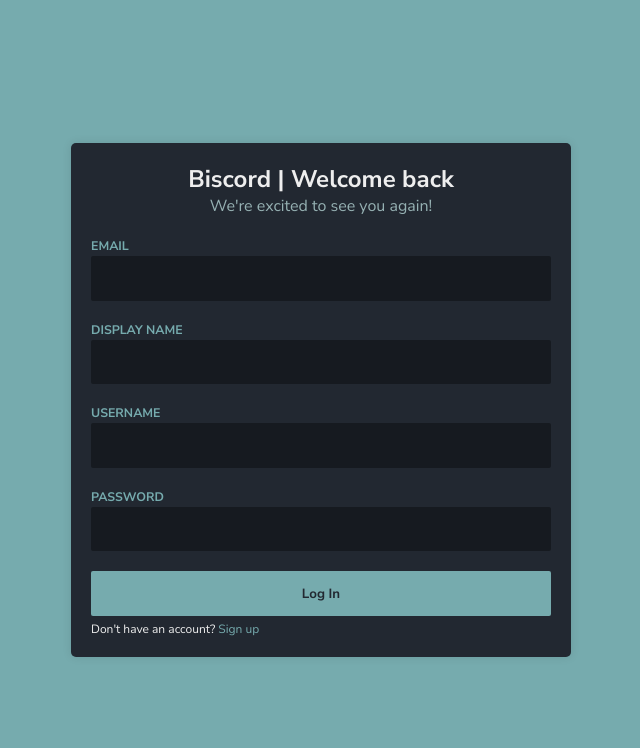
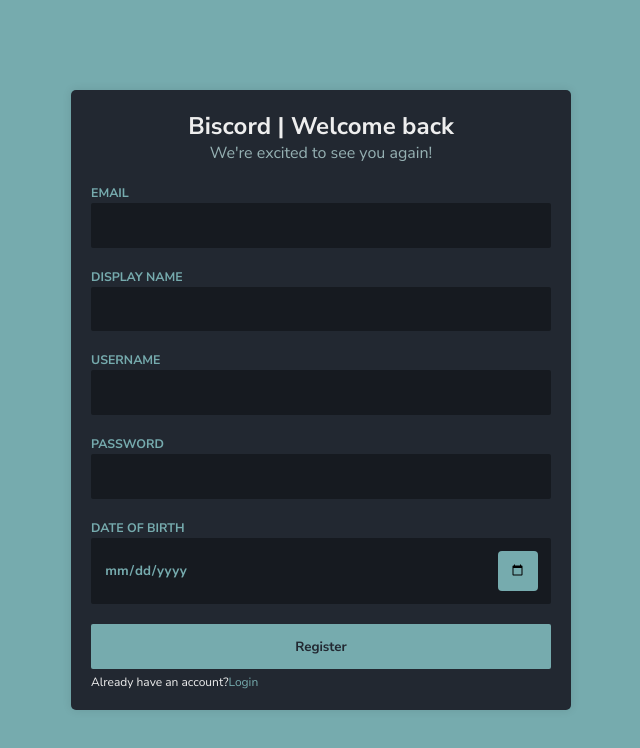
Before and after one commit to mmvergara/biscord, a SvelteKit app in the folder svelte-frontend/: page /auth/register in a window 1280 px wide. Shown: the top 748 px of the page, without its empty margins (319-959 px from the left). Built offline with nearby package versions, Linux system fonts and the light colour scheme.

Commit message:
Add registration form and date of birth field

```diff
--- a/svelte-frontend/src/routes/auth/register/+page.svelte
+++ b/svelte-frontend/src/routes/auth/register/+page.svelte
@@ -3,6 +3,17 @@
   let password: string = "";
   let displayName: string = "";
   let username: string = "";
+  let dateOfBirth: string = "";
+
+  function register() {
+    console.log({
+      email,
+      password,
+      displayName,
+      username,
+      dateOfBirth,
+    });
+  }
 </script>
 
 <h2 id="title">Biscord | Welcome back</h2>
@@ -10,21 +21,32 @@
 
 <!-- email -->
 <label for="email">EMAIL</label>
-<input bind:value={email} id="email" type="email" />
+<input bind:value={email} class="text-input" id="email" type="email" />
 <!-- displayname -->
 <label for="displayName">DISPLAY NAME</label>
-<input bind:value={displayName} id="displayName" type="text" />
+<input
+  bind:value={displayName}
+  class="text-input"
+  id="displayName"
+  type="text"
+/>
 
 <!-- username -->
 <label for="username">USERNAME</label>
-<input bind:value={username} id="username" type="text" />
+<input bind:value={username} class="text-input" id="username" type="text" />
 
 <!-- password -->
 <label for="password">PASSWORD</label>
-<input bind:value={password} id="password" type="password" />
-<button>Log In</button>
+<input bind:value={password} class="text-input" id="password" type="password" />
+
+<!-- dateOfBirth -->
+<label for="dateOfBirth">DATE OF BIRTH</label>
+<input bind:value={dateOfBirth} id="dateOfBirth" type="date" />
+
+<button on:click={register}>Register</button>
+
 <p id="auth-option">
-  Don't have an account? <a href="/signup">Sign up</a>
+  Already have an account?<a href="/auth/login">Login</a>
 </p>
 
 <style>
@@ -44,7 +66,7 @@
     color: #76abae;
   }
 
-  input {
+  .text-input {
     background-color: var(--bg-primary);
     padding: 1em;
     font-weight: bold;
@@ -52,6 +74,23 @@
     outline: none;
     border: none;
     border-radius: 0.125rem;
+  }
+
+  #dateOfBirth {
+    padding: 1em;
+    background-color: var(--bg-primary);
+    padding: 1em;
+    font-weight: bold;
+    color: #76abae;
+    outline: none;
+    border: none;
+    border-radius: 0.125rem;
+  }
+
+  #dateOfBirth::-webkit-calendar-picker-indicator {
+    background-color: #76abae;
+    padding: 1em;
+    border-radius: 4px;
   }
 
   button {
```
Also changed, not shown: svelte-frontend/src/lib/models/forms.ts (added, +17 -0 lines).
